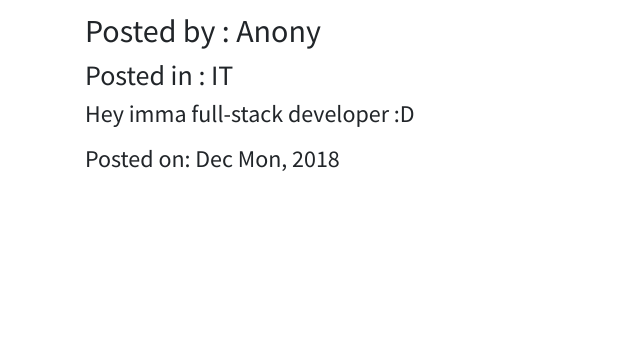
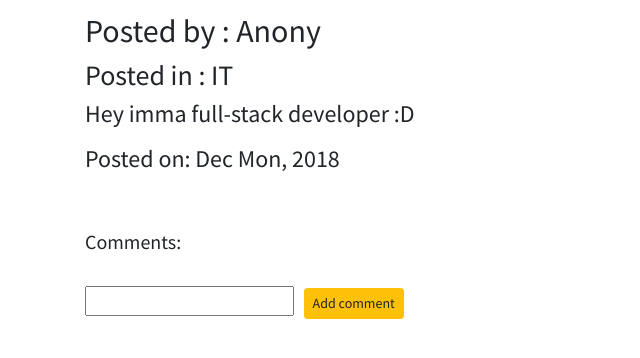
Before and after one commit to PratibhaShrivastav/Social-Network, a Django app: a page that uses posts/templates/posts/post_detail.html in a window 1280 px wide. Shown: the part 84-442 px from the top of the page, without its empty margins (0-640 px from the left). Run offline with Django 3.2, Linux system fonts and the light colour scheme; a user stored in the database is signed in; data comes from the database, SQL or seed files in the repository; some libraries are stand-ins or nearby versions.

Commit message:
Comment feature added

```diff
--- a/accounts/templates/accounts/signup.html
+++ b/accounts/templates/accounts/signup.html
@@ -14,6 +14,11 @@
                     <p class="help">{{ field.help_text|safe }}</p>
                     {% endif %}
                 {% endfor %}
+                {% if form.errors %}
+                    {% for error in form.errors %}
+                        <p style="color:red">{{error}} has some error </p>
+                    {% endfor %}
+                {% endif %}
                  </div>
                 <br>
             <input type="submit" class="btn btn-primary btn-lg" value="Sign up" id="signupbtn">
--- a/posts/admin.py
+++ b/posts/admin.py
@@ -1,6 +1,6 @@
 from django.contrib import admin
-from .models import Post,comment
+from .models import Post,Comment
 # Register your models here.
 
 admin.site.register(Post)
-admin.site.register(comment)
+admin.site.register(Comment)
--- a/posts/models.py
+++ b/posts/models.py
@@ -33,8 +33,8 @@ class Post(models.Model):
         unique_together=['user','message']
 
 
-class comment(models.Model):
-    author=models.CharField(max_length=200)
+class Comment(models.Model):
+    author=models.ForeignKey(User,on_delete=models.CASCADE)
     text=models.TextField()
     create_date=models.DateTimeField(auto_now=True)
     post=models.ForeignKey(Post,related_name="comments",on_delete=models.CASCADE)
--- a/posts/templates/posts/post_detail.html
+++ b/posts/templates/posts/post_detail.html
@@ -1,4 +1,6 @@
 {% extends 'posts/post_base.html' %}
+
+{% load crispy_forms_tags %}
 
 {% block prepost %}
     <div class="col-md-4">
@@ -14,4 +16,31 @@
         <a href="{% url 'posts:delete' pk=post.pk %}" class="btn btn-lg btn-danger"> Delete Post </a>
         <a href="{% url 'posts:edit' pk=post.pk %}" class="btn btn-lg btn-info"> Update Post </a>
     {% endif %}
+    <h5>Comments:</h5>
+    {% if post.comments %}
+        {% for comment in post.comments.all %}
+            <b>{{comment.author}}</b>&nbsp-
+            {{comment.text|safe}}
+            {% if comment.author == request.user %}
+                <form method="POST" action="{% url 'posts:deletecomment' username=post.user.username postpk=post.pk pk=comment.pk %}">
+                    {% csrf_token %}
+                    <button type="submit" class="btn btn-sm btn-danger" name="submit">Delete</button>
+                </form>
+            {% endif %}
+            <br>
+        {% endfor %}
+    {% else %}
+        <p> No comments yet </p>
+    {% endif %}
+    <br>
 {% endblock %}
+
+{% if request.user.is_authenticated %}
+{% block post_post %}
+    <form method="POST" action="{% url 'posts:addcomment' username=post.user.username pk=post.pk%}">
+        {% csrf_token %}
+        <input type="text" name="text">&nbsp;&nbsp;
+        <input type="submit" class="btn btn-sm btn-warning" value="Add comment">
+    </form>
+{% endblock %}
+{% endif %}
--- a/posts/urls.py
+++ b/posts/urls.py
@@ -1,5 +1,5 @@
 from django.urls import path,re_path
-from posts.views import PostList,UserPosts,PostDetail,CreatePost,DeletePost,UpdatePost
+from posts.views import PostList,UserPosts,PostDetail,CreatePost,DeletePost,UpdatePost,AddComment,DeleteComment
 
 app_name='posts'
 
@@ -10,4 +10,6 @@ urlpatterns = [
     re_path(r'by/(?P<username>[-\w]+)/(?P<pk>\d+)/$',PostDetail.as_view(),name='single'),
     re_path(r'delete/(?P<pk>\d+)/$',DeletePost.as_view(),name='delete'),
     re_path(r'edit/(?P<pk>\d+)/$',UpdatePost.as_view(),name='edit'),
+    re_path(r'by/(?P<username>[-\w]+)/(?P<pk>\d+)/comment/$',AddComment.as_view(),name='addcomment'),
+    re_path(r'by/(?P<username>[-\w]+)/(?P<postpk>\d+)/comment/(?P<pk>\d+)/delete/$',DeleteComment.as_view(),name='deletecomment'),
 ]
--- a/posts/views.py
+++ b/posts/views.py
@@ -5,10 +5,11 @@ from django.urls import reverse_lazy,reverse
 from braces.views import SelectRelatedMixin
 from django.http import Http404
 from django.contrib import messages
+from django.shortcuts import get_object_or_404
 # Create your views here.
 
 
-from posts.models import Post
+from posts.models import Post,Comment
 from django.forms import forms
 from django.contrib.auth import get_user_model
 
@@ -94,3 +95,34 @@ class DeletePost(LoginRequiredMixin,SelectRelatedMixin,DeleteView):
     def delete(self,*args,**kwargs):
         messages.success(self.request,'Post deleted successfully')
         return super().delete(*args,**kwargs)
+
+
+"""This view is used for comment adding"""
+class AddComment(LoginRequiredMixin,CreateView):
+    model=Comment
+    fields=('text',)
+    #;success_url=reverse_lazy('posts:all',kwargs={'username'})
+
+    def form_valid(self, form):
+        post=get_object_or_404(Post,pk=self.kwargs['pk'])
+        self.object=form.save(commit=False)
+        self.object.author=self.request.user
+        self.object.post=post
+        return super().form_valid(form)
+
+    def get_success_url(self):
+        post=get_object_or_404(Post,pk=self.kwargs['pk'])
+        username = post.user.username
+        pk = post.pk
+        return reverse_lazy('posts:single',kwargs={'username':username,'pk':pk})
+
+
+"""This view is for updating elements"""
+class DeleteComment(LoginRequiredMixin,DeleteView):
+    model=Comment
+
+    def get_success_url(self):
+        post=get_object_or_404(Post,pk=self.kwargs['postpk'])
+        username = post.user.username
+        pk = post.pk
+        return reverse_lazy('posts:single',kwargs={'username':username,'pk':pk})
```
Also changed, not shown: db.sqlite3.
